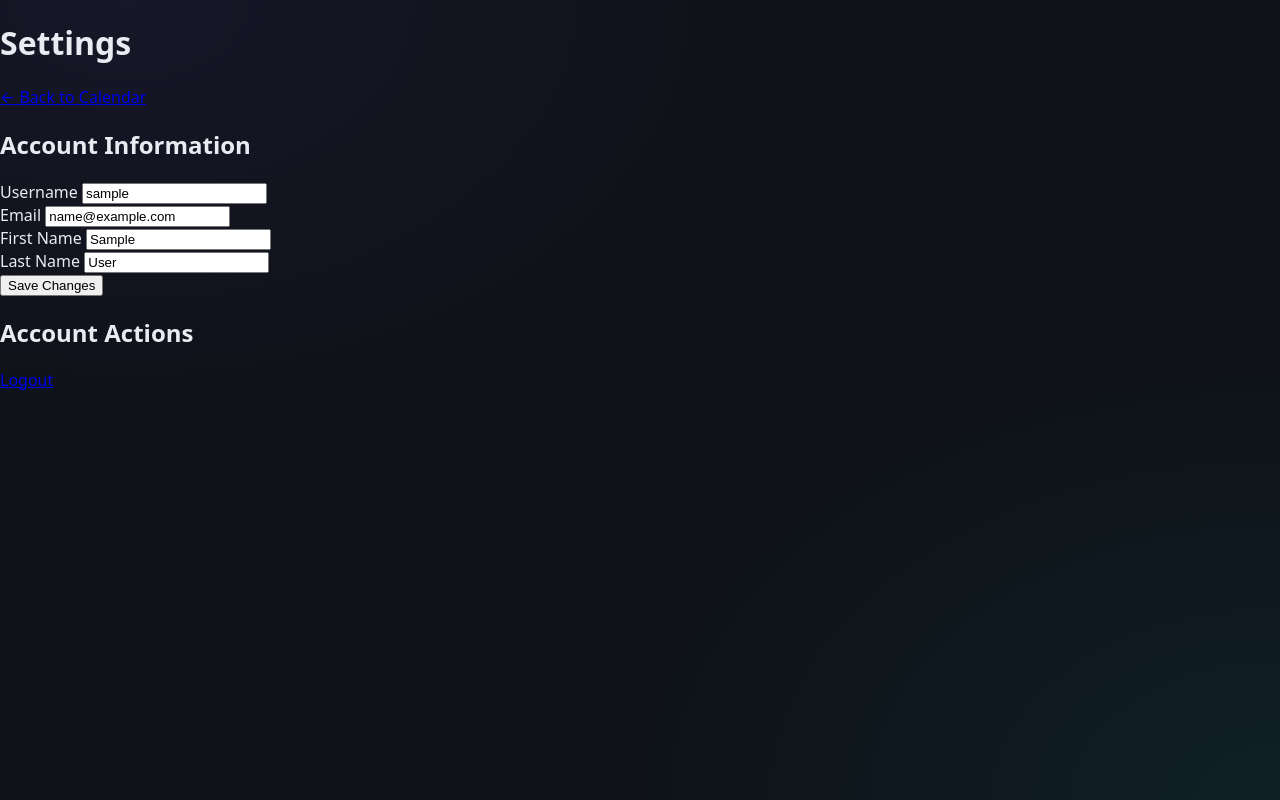
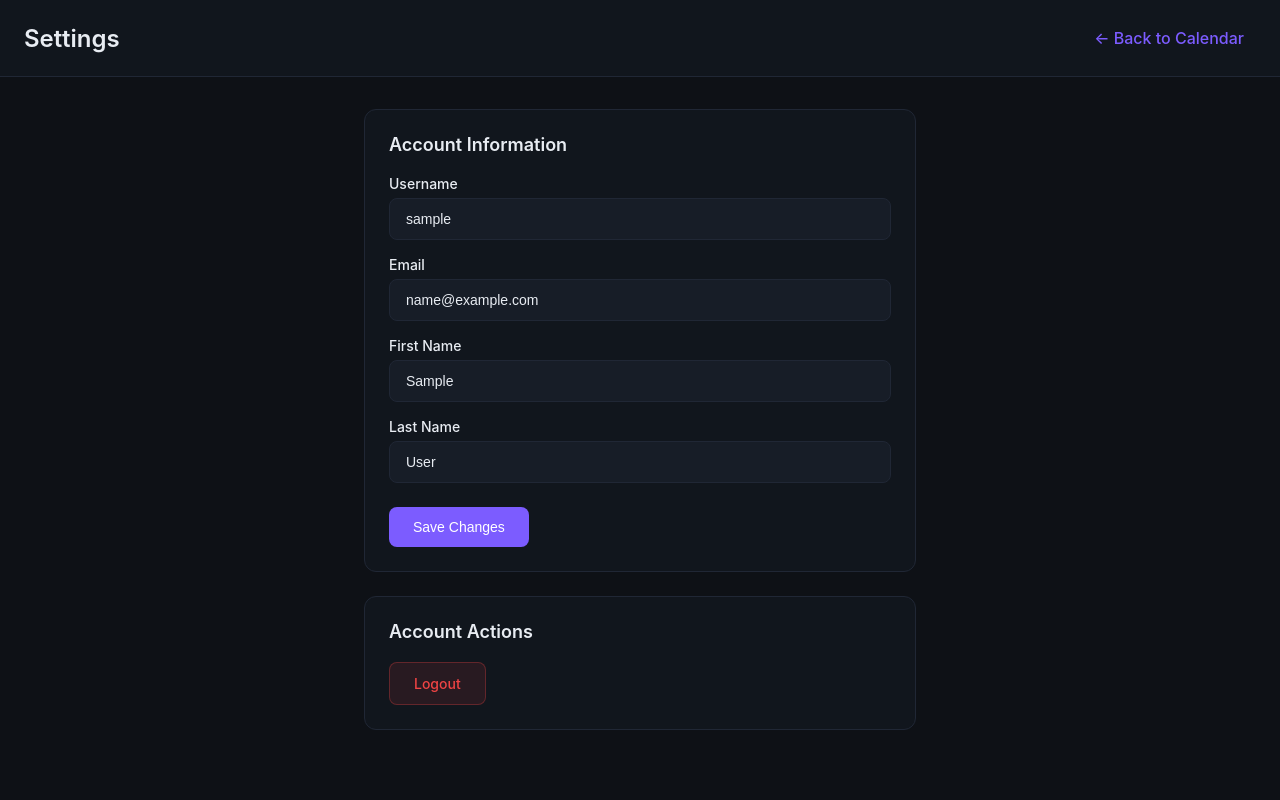
Before and after one commit to Khalanar/colendar, a Django app: page /settings/ in a window 1280 px wide. Run offline with Django 5.2, Linux system fonts and the light colour scheme; the visitor is signed in with stand-in values (Sample User, id 1).

Commit message:
Fix settings page: add comprehensive styling and fix duplicate messages issue

```diff
--- a/core/static/core/styles.css
+++ b/core/static/core/styles.css
@@ -248,6 +248,196 @@ menu { display: flex; justify-content: flex-end; gap: 8px; margin: 0; padding: 0
 .login-btn { padding: 0.5rem 1rem; background: var(--accent); color: white; text-decoration: none; border-radius: 8px; font-weight: 500; }
 .login-btn:hover { background: var(--accent-hover); }
 
+/* Settings Page Styles */
+.settings-container {
+  min-height: 100vh;
+  background: var(--bg-primary);
+  color: var(--text-primary);
+  font-family: -apple-system, BlinkMacSystemFont, 'Segoe UI', Roboto, sans-serif;
+}
+
+.settings-header {
+  background: var(--panel);
+  border-bottom: 1px solid var(--border);
+  padding: 20px 24px;
+  display: flex;
+  align-items: center;
+  justify-content: space-between;
+}
+
+.settings-header h1 {
+  margin: 0;
+  font-size: 24px;
+  font-weight: 600;
+  color: var(--text-primary);
+}
+
+.back-btn {
+  color: var(--accent);
+  text-decoration: none;
+  font-weight: 500;
+  display: flex;
+  align-items: center;
+  gap: 6px;
+  padding: 8px 12px;
+  border-radius: 8px;
+  transition: background-color 0.2s ease;
+}
+
+.back-btn:hover {
+  background: rgba(255, 255, 255, 0.05);
+}
+
+.settings-content {
+  max-width: 600px;
+  margin: 0 auto;
+  padding: 32px 24px;
+}
+
+.messages {
+  margin-bottom: 24px;
+}
+
+.message {
+  padding: 12px 16px;
+  border-radius: 8px;
+  margin-bottom: 8px;
+  font-size: 14px;
+  border: 1px solid;
+}
+
+.message.success {
+  background: rgba(34, 197, 94, 0.1);
+  border-color: rgba(34, 197, 94, 0.3);
+  color: #22c55e;
+}
+
+.message.error {
+  background: rgba(239, 68, 68, 0.1);
+  border-color: rgba(239, 68, 68, 0.3);
+  color: #ef4444;
+}
+
+.message.info {
+  background: rgba(59, 130, 246, 0.1);
+  border-color: rgba(59, 130, 246, 0.3);
+  color: #3b82f6;
+}
+
+.settings-section {
+  background: var(--panel);
+  border: 1px solid var(--border);
+  border-radius: 12px;
+  padding: 24px;
+  margin-bottom: 24px;
+}
+
+.settings-section h2 {
+  margin: 0 0 20px 0;
+  font-size: 18px;
+  font-weight: 600;
+  color: var(--text-primary);
+}
+
+.settings-form {
+  display: flex;
+  flex-direction: column;
+  gap: 16px;
+}
+
+.form-group {
+  display: flex;
+  flex-direction: column;
+  gap: 6px;
+}
+
+.form-group label {
+  font-size: 14px;
+  font-weight: 500;
+  color: var(--text-primary);
+}
+
+.form-group input {
+  padding: 12px 16px;
+  border: 1px solid var(--border);
+  border-radius: 8px;
+  background: var(--bg-hover);
+  color: var(--text-primary);
+  font-size: 14px;
+  transition: border-color 0.2s ease, box-shadow 0.2s ease;
+}
+
+.form-group input:focus {
+  outline: none;
+  border-color: var(--accent);
+  box-shadow: 0 0 0 3px rgba(99, 102, 241, 0.1);
+}
+
+.save-btn {
+  background: var(--accent);
+  color: white;
+  border: none;
+  padding: 12px 24px;
+  border-radius: 8px;
+  font-size: 14px;
+  font-weight: 500;
+  cursor: pointer;
+  transition: background-color 0.2s ease, transform 0.1s ease;
+  align-self: flex-start;
+  margin-top: 8px;
+}
+
+.save-btn:hover {
+  background: color-mix(in oklab, var(--accent) 90%, black);
+}
+
+.save-btn:active {
+  transform: translateY(1px);
+}
+
+.action-buttons {
+  display: flex;
+  gap: 12px;
+}
+
+.logout-btn {
+  background: rgba(239, 68, 68, 0.1);
+  color: #ef4444;
+  text-decoration: none;
+  padding: 12px 24px;
+  border-radius: 8px;
+  font-size: 14px;
+  font-weight: 500;
+  border: 1px solid rgba(239, 68, 68, 0.3);
+  transition: background-color 0.2s ease, transform 0.1s ease;
+}
+
+.logout-btn:hover {
+  background: rgba(239, 68, 68, 0.2);
+}
+
+.logout-btn:active {
+  transform: translateY(1px);
+}
+
+/* Responsive design */
+@media (max-width: 768px) {
+  .settings-header {
+    padding: 16px 20px;
+    flex-direction: column;
+    gap: 12px;
+    align-items: flex-start;
+  }
+
+  .settings-content {
+    padding: 20px 16px;
+  }
+
+  .settings-section {
+    padding: 20px;
+  }
+}
+
 /* Hover affordance on event rows */
 .event-row { transition: background .12s ease, transform .08s ease; }
 .event-row:hover { background: var(--bg-hover); }
--- a/core/views.py
+++ b/core/views.py
@@ -166,9 +166,15 @@ def settings_view(request):
         # Handle settings updates
         username = request.POST.get('username')
         email = request.POST.get('email')
+        first_name = request.POST.get('first_name')
+        last_name = request.POST.get('last_name')
+
+        # Clear any existing messages
+        from django.contrib.messages import get_messages
+        list(get_messages(request))
 
         if username and username != request.user.username:
-            if User.objects.filter(username=username).exists():
+            if User.objects.filter(username=username).exclude(id=request.user.id).exists():
                 messages.error(request, 'Username already taken')
             else:
                 request.user.username = username
@@ -176,12 +182,25 @@ def settings_view(request):
                 messages.success(request, 'Username updated successfully')
 
         if email and email != request.user.email:
-            if User.objects.filter(email=email).exists():
+            if User.objects.filter(email=email).exclude(id=request.user.id).exists():
                 messages.error(request, 'Email already taken')
             else:
                 request.user.email = email
                 request.user.save()
                 messages.success(request, 'Email updated successfully')
+
+        if first_name != request.user.first_name:
+            request.user.first_name = first_name or ''
+            request.user.save()
+            messages.success(request, 'First name updated successfully')
+
+        if last_name != request.user.last_name:
+            request.user.last_name = last_name or ''
+            request.user.save()
+            messages.success(request, 'Last name updated successfully')
+
+        # Redirect to prevent form resubmission
+        return redirect('settings')
 
     return render(request, "core/settings.html")
 
```
